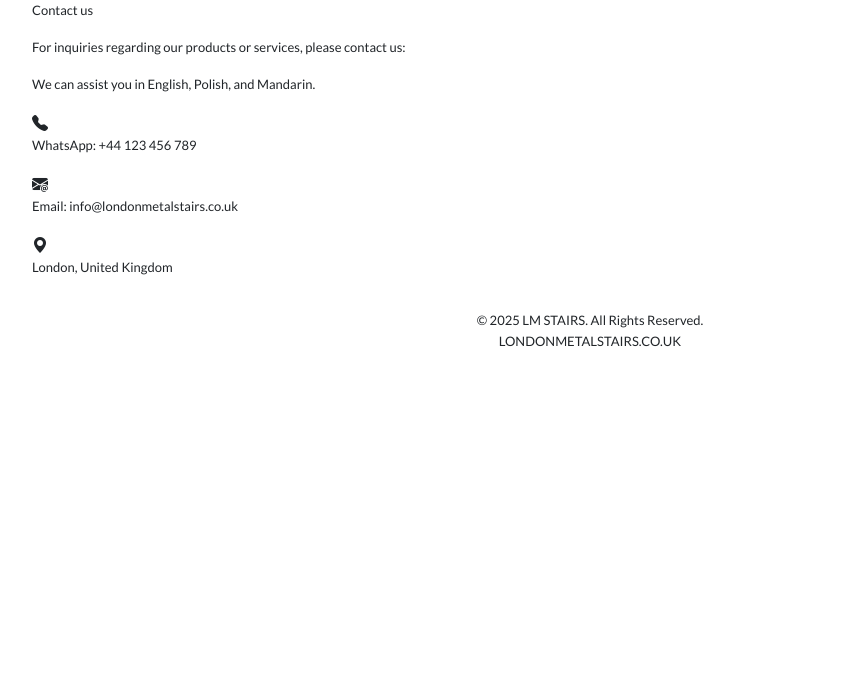
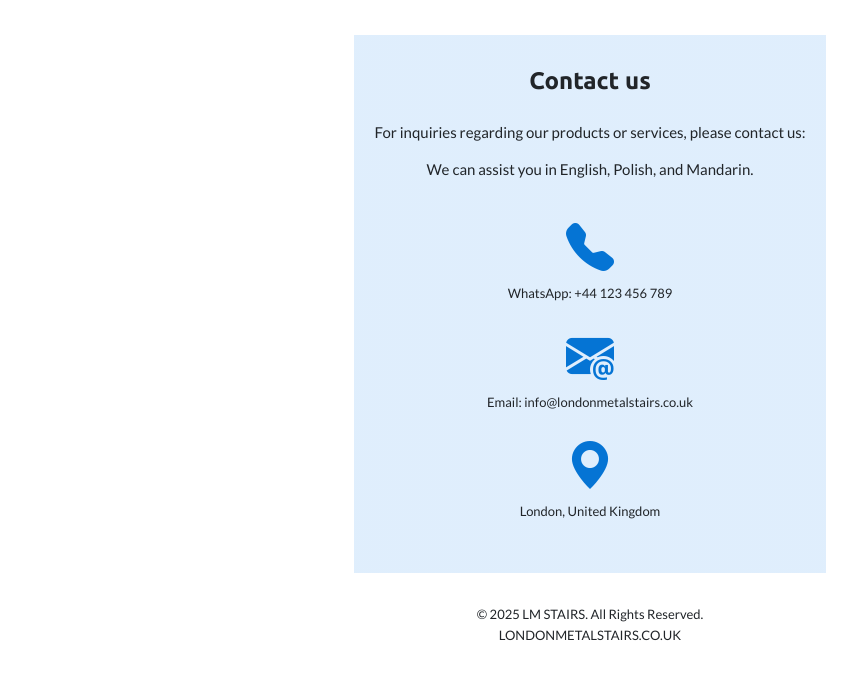
Before and after one commit to SerraKD/lm-london, a Django app: page /contact/ in a window 1280 px wide. Shown: the part 56-737 px from the top of the page, without its empty margins (50-907 px from the left). Run offline with Django 5.2, Linux system fonts and the light colour scheme.

Commit message:
add styles for contact page

```diff
--- a/steelbusiness/static/css/style.css
+++ b/steelbusiness/static/css/style.css
@@ -188,3 +188,85 @@ svg.bi.bi-question-circle-fill {
 section#faq-section2 {
     padding-top: 0 !important;
 }
+
+/* Contact page */
+.contact_us {
+    display: flex;
+    flex-direction: row;
+    justify-content: center;
+    padding: 20px;
+}
+
+.container-box.contact {
+    padding: 20px;
+    background: linear-gradient(176deg, #a7d0f85c 2%, #a7d0f85c 5%);
+}
+
+.workik-contact-bigbox {
+    display: flex;
+    flex-direction: row;
+    justify-content: center;
+    align-items: flex-start;
+}
+
+.phone.text-box {
+    display: flex;
+    flex-direction: column;
+    align-items: center;
+}
+
+.address.text-box {
+    display: flex;
+    flex-direction: column;
+    align-items: center;
+}
+
+.mail.text-box {
+    display: flex;
+    flex-direction: column;
+    align-items: center;
+}
+
+p.text-blk.contactus-head {
+    display: flex;
+    flex-direction: row;
+    justify-content: center;
+    font-family: 'Ubuntu', sans-serif;
+    font-weight: 550;
+    font-size: 1.5rem;
+    padding-bottom: 15px;
+    padding-top: 15px;
+}
+
+p.text-blk.contactus-subhead {
+    display: flex;
+    flex-direction: row;
+    justify-content: center;
+    font-family: 'Lato', sans-serif;
+    font-weight: 400;
+    font-size: 15px;
+}
+
+i.bi.bi-telephone-fill {
+    color: rgb(5, 116, 212);
+    font-size: 3rem;
+}
+
+i.bi.bi-envelope-at-fill{
+    color: rgb(5, 116, 212);
+    font-size: 3rem;
+}
+
+i.bi.bi-geo-alt-fill{
+    color: rgb(5, 116, 212);
+    font-size: 3rem;
+}
+
+.workik-contact-box {
+    padding: 15px;
+}
+
+div#i69b-2 {
+    padding-top: 15px;
+    padding-bottom: 15px;
+}
```
Also changed, not shown: 1 other file.
